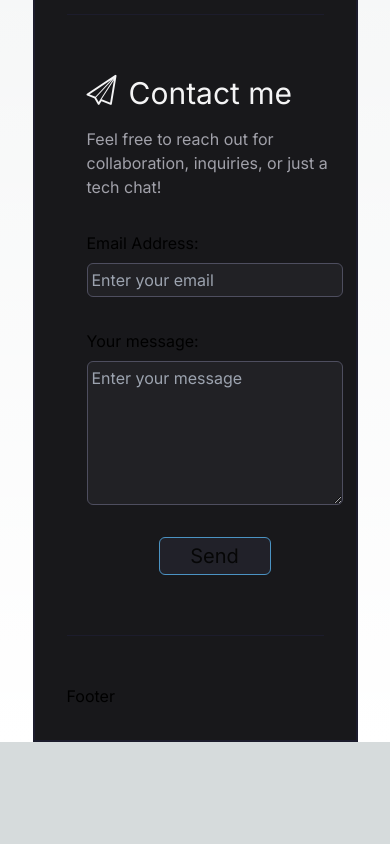
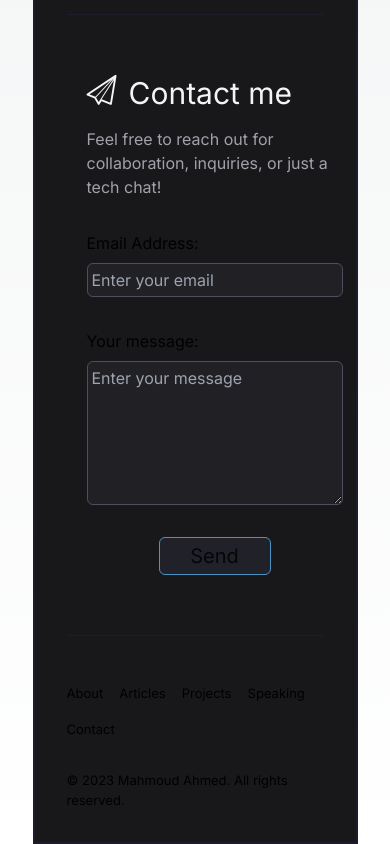
Before and after one commit to Mahmoud4hmed/my-portfolio, a Next.js app: page / in a window 390 px wide. Shown: the part 2783-3627 px from the top of the page. Before the commit the page ends 3525 px from the top, so only its background shows below. Built offline with nearby package versions, Linux system fonts and the light colour scheme.

Commit message:
Footer Done!

```diff
--- a/app/components/footer/Footer.jsx
+++ b/app/components/footer/Footer.jsx
@@ -1,10 +1,31 @@
 import React from 'react';
+import './footer.css';
 
 const Footer = () => {
     return (
-        <div>
-            <h1>Footer</h1>
-        </div>
+        <footer className='flex justify-between'>
+            <ul className='flex gap-4'>
+
+                <li className=''>
+                    <a href="#">About</a>
+                </li>
+                <li className=''>
+                    <a href="#">Articles</a>
+                </li>
+                <li className=''>
+                    <a href="#">Projects</a>
+                </li>
+                <li className=''>
+                    <a href="#">Speaking</a>
+                </li>
+                <li className=''>
+                    <a href="#">Contact</a>
+                </li>
+
+            </ul>
+
+            <p>&copy; 2023 Mahmoud Ahmed. All rights reserved.</p>
+        </footer>
     );
 }
 
--- /dev/null
+++ b/app/components/footer/footer.css
@@ -0,0 +1,28 @@
+li{
+    transition: 0.3s;
+}
+
+li:hover{
+    transform: scale(1.1);
+    color: var(--blue);
+}
+
+@media (max-width: 970px){
+    footer{
+        flex-direction: column;
+    }
+    ul{
+        padding-bottom: 1.2rem;
+    }
+}
+
+@media (max-width: 515px){
+    ul{
+        flex-wrap: wrap;
+        padding-bottom: 2rem;
+        font-size: small;
+    }
+    footer p{
+        font-size: small;
+    }
+}
```
